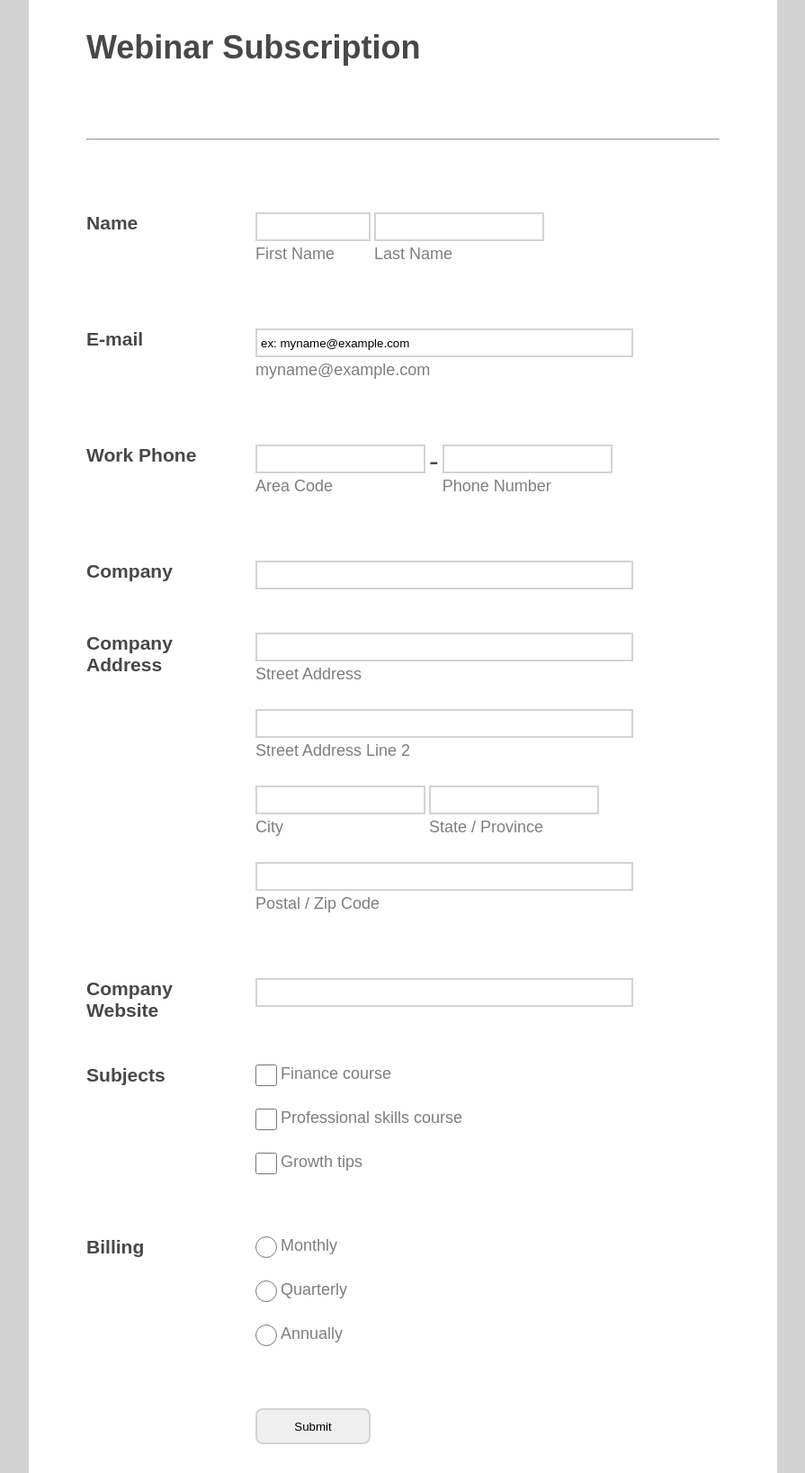
After one commit to pop9459/WebDevelopmentAssignments, a PHP site: page /weekly/week6/assignmentForm.php in a window 1280 px wide. The commit adds this page. Shown: the whole page at 90% size, without its empty margins (192-1087 px from the left). Run offline with PHP 8.4, Linux system fonts and the light colour scheme.

Commit message:
created form structure

```diff
--- a/mainpage.php
+++ b/mainpage.php
@@ -56,7 +56,8 @@
                 <li>
                     <h3>week 6</h3>
                     <ul>
-                        <li><a href="weekly/week6/form.php">Form</a></li>
+                    <li><a href="weekly/week6/form.php">Form</a></li>
+                    <li><a href="weekly/week6/assignmentForm.php">Assignment Form</a></li>
                     </ul>
                 </li>
             </ul>
--- /dev/null
+++ b/weekly/week6/assignmentForm.php
@@ -0,0 +1,118 @@
+<?php
+
+?>
+
+<!DOCTYPE html>
+<html lang="en">
+<head>
+    <meta charset="UTF-8">
+    <meta name="viewport" content="width=device-width, initial-scale=1.0">
+    <title>Assignment form</title>
+    <link rel="stylesheet" href="formStyle.css">
+</head>
+<body>
+    <div class=formContainer>
+        <h1>Webinar Subscription</h1>
+        <hr>
+        <form action=<?php echo $_SERVER["PHP_SELF"]; ?> method="POST">
+
+            <h3>Name</h3>
+            <div class="formSection inRow">
+                <div class="inColumn">
+                    <input type="text" name="fName" id="fName">
+                    <label for="fName">First Name</label>
+                </div>
+                <div class="inColumn">
+                    <input type="text" name="lName" id="lName">
+                    <label for="lName">Last Name</label>
+                </div>
+            </div>
+
+            <h3>E-mail</h3>
+            <div class="formSection inColumn">
+                <input type="text" name="email" id="email" value="ex: myname@example.com">
+                <label for="email">myname@example.com</label>
+            </div>
+
+            <h3>Work Phone</h3>
+            <div class="formSection inRow">
+                <div class="inColumn">
+                    <input type="text" name="areaCode" id="areaCode">
+                    <label for="areaCode">Area Code</label>
+                </div>
+                <p>-</p>
+                <div class="inColumn">
+                    <input type="text" name="phone" id="phone">
+                    <label for="phone">Phone Number</label>
+                </div>
+            </div>
+
+            <h3>Company</h3>
+            <div class="formSection">
+                <input type="text" name="company" id="company">
+            </div>
+
+            <h3>Company Address</h3>
+            <div class="formSection inColumn">
+                <input type="text" name="address" id="address">
+                <label for="address">Street Address</label>
+                <input type="text" name="addressL2" id="addressL2">
+                <label for="addressL2">Street Address Line 2</label>
+                <div class="inRow">
+                    <div class="inColumn">
+                        <input type="text" name="city" id="city">
+                        <label for="city">City</label>
+                    </div>
+                    <div class="inColumn">
+                        <input type="text" name="state" id="state">
+                        <label for="state">State / Province</label>
+                    </div>
+                </div>
+                <input type="text" name="zip" id="zip">
+                <label for="zip">Postal / Zip Code</label>
+            </div>
+
+            <h3>Company Website</h3>
+            <div class="formSection">
+                <input type="text" name="website" id="website">
+            </div>
+
+            <h3>Subjects</h3>
+            <div class="formSection inColumn">
+                <div class="inRow">
+                    <input type="checkbox" name="subjects[]" id="finance" value="finance">
+                    <label for="finance">Finance course</label>
+                </div>
+                <div class="inRow">
+                    <input type="checkbox" name="subjects[]" id="profSkills" value="profSkills">
+                    <label for="profSkills">Professional skills course</label>
+                </div>
+                <div class="inRow">
+                    <input type="checkbox" name="subjects[]" id="growthTips" value="growthTips">
+                    <label for="growthTips">Growth tips</label>
+                </div>
+            </div>
+
+            <h3>Billing</h3>
+            <div class="formSection inColumn">
+                <div class="inRow">
+                    <input type="radio" name="billing" value="monthly" id="monthly">
+                    <label for="monthly">Monthly</label>
+                </div>
+                <div class="inRow">
+                    <input type="radio" name="billing" value="quarterly" id="quarterly">
+                    <label for="quarterly">Quarterly</label>
+                </div>
+                <div class="inRow">
+                    <input type="radio" name="billing" value="annually" id="annually">
+                    <label for="annually">Annually</label>
+                </div>
+            </div>
+
+            <div class="formSection">
+                <input type="submit" value="Submit">
+            </div>
+        </form>
+    </div>
+</body>
+</html>
--- /dev/null
+++ b/weekly/week6/formStyle.css
@@ -0,0 +1,104 @@
+* {
+    margin: 0;
+    padding: 0;
+    box-sizing: border-box;
+}
+
+body {
+    font-size: 18px;
+    background-color: lightgray;
+    color: rgb(72, 72, 72);
+    font-family: Arial;
+}
+
+
+.formContainer
+{
+    width: 65vw;
+    min-height: 100vh;
+    margin: 0 auto;
+    padding: 2rem 4rem;
+
+    display: flex;
+    gap: 5rem;
+    flex-direction: column;
+
+    background-color: white;
+}
+
+form
+{
+    display: grid;
+    grid-template-columns: 1fr 3fr;
+    gap: 3rem;
+    padding-right: 6rem;
+}
+
+.formSection
+{
+    grid-column: 2 / 3;
+}
+
+.inColumn
+{
+    display: flex;
+    flex-direction: column;
+    gap: 0.25rem;
+}
+
+.inRow
+{
+    display: flex;
+    flex-direction: row;
+    gap: 0.25rem;
+    justify-content: start;
+}
+
+input
+{
+    height: 2rem;
+
+    padding: 0.25rem;
+    border: 2px solid lightgray;
+    border-radius: 0;
+}
+
+input[type="submit"]
+{
+    width: 8rem;
+    height: 2.5rem;
+    border-radius: 0.5rem;
+    text-align: center;
+    vertical-align: center;
+}
+
+input[type="checkbox"], input[type="radio"] {
+    width: 1.5rem;
+    height: 1.5rem;
+}
+
+label
+{
+    opacity: 0.7;
+    margin-bottom: 1.5rem;
+}
+
+#fName
+{
+    max-width: 10vw;
+}
+
+#company
+{
+    width: 100%;
+}
+
+#website
+{
+    width: 100%;;
+}
+
+p
+{
+    font-size: 2rem;
+}
```
